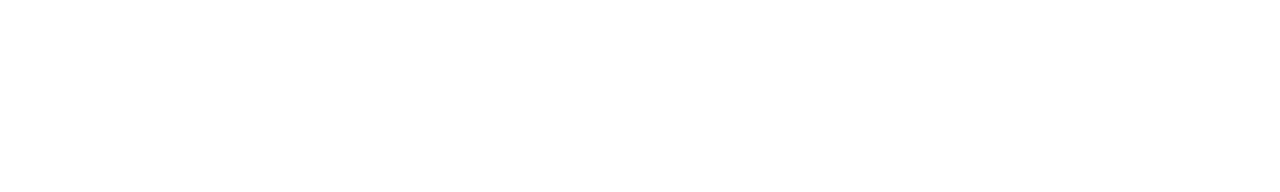
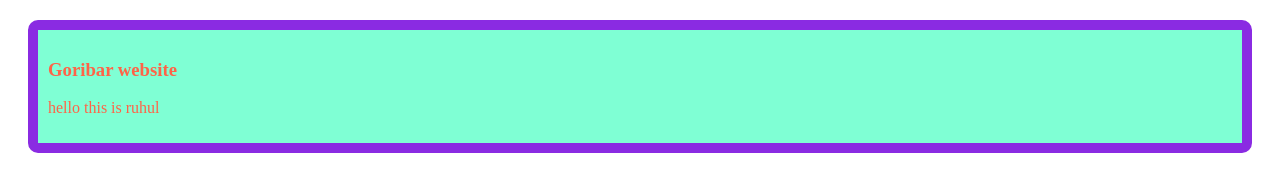
Before and after one commit to MDRUHULAMIN7/goribar-website, a plain HTML site: page index.html in a window 1280 px wide. Drawn offline with Linux system fonts and the light colour scheme.

Commit message:
website commit

```diff
--- /dev/null
+++ b/index.css
@@ -0,0 +1,9 @@
+div{
+    background-color: aquamarine;
+   color: tomato;
+   margin: 20px;
+   padding: 10px;
+   border: 10px solid blueviolet;
+   box-shadow: 20px aqua;
+   border-radius: 10px;
+}
--- a/index.html
+++ b/index.html
@@ -3,9 +3,13 @@
 <head>
     <meta charset="UTF-8">
     <meta name="viewport" content="width=device-width, initial-scale=1.0">
-    <title>Document</title>
+    <title>Goribar website</title>
+    <link rel="stylesheet" href="index.css">
 </head>
 <body>
-
+    <div>
+        <h3>Goribar website</h3>
+        <p>hello this is ruhul</p>
+    </div>
 </body>
 </html>
```
